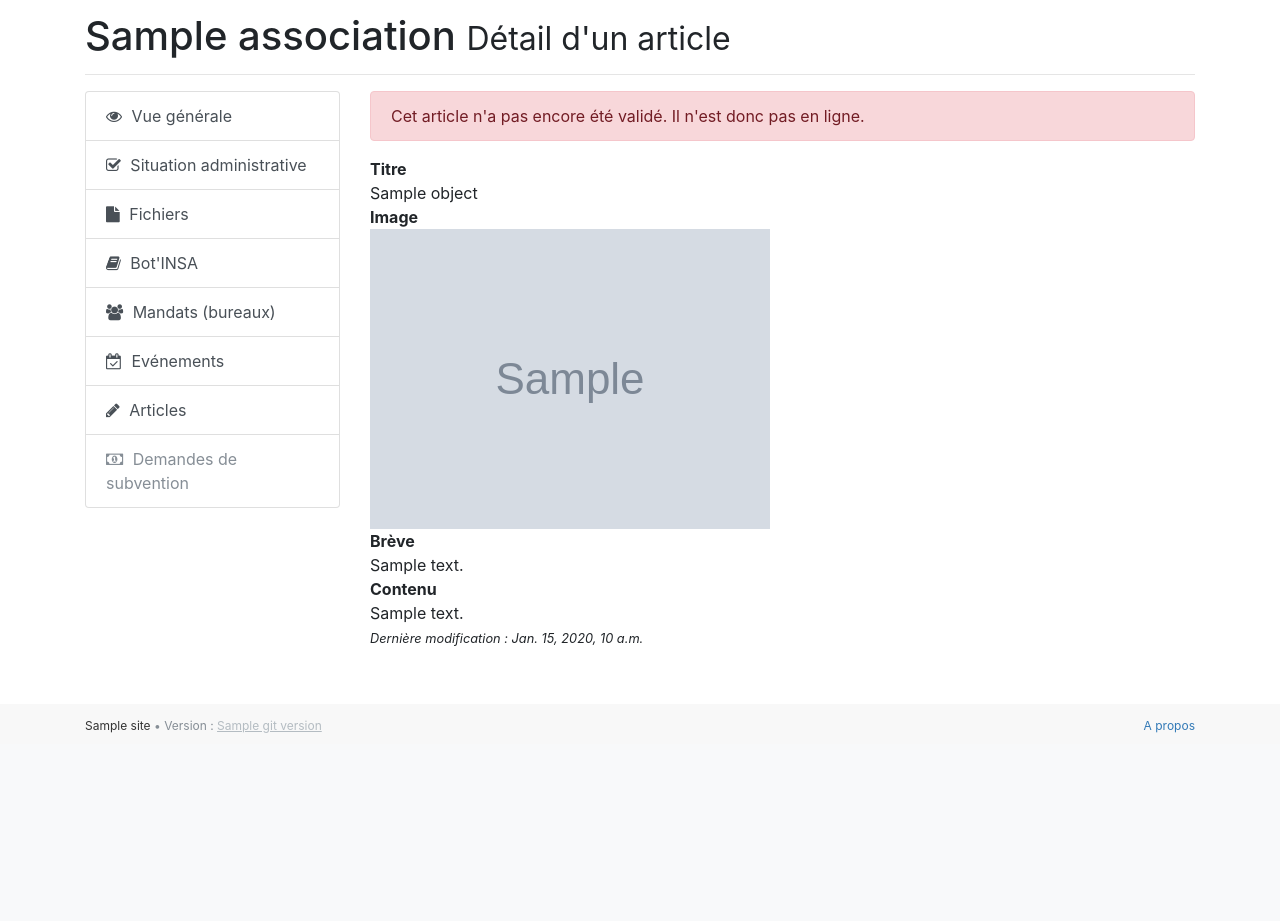
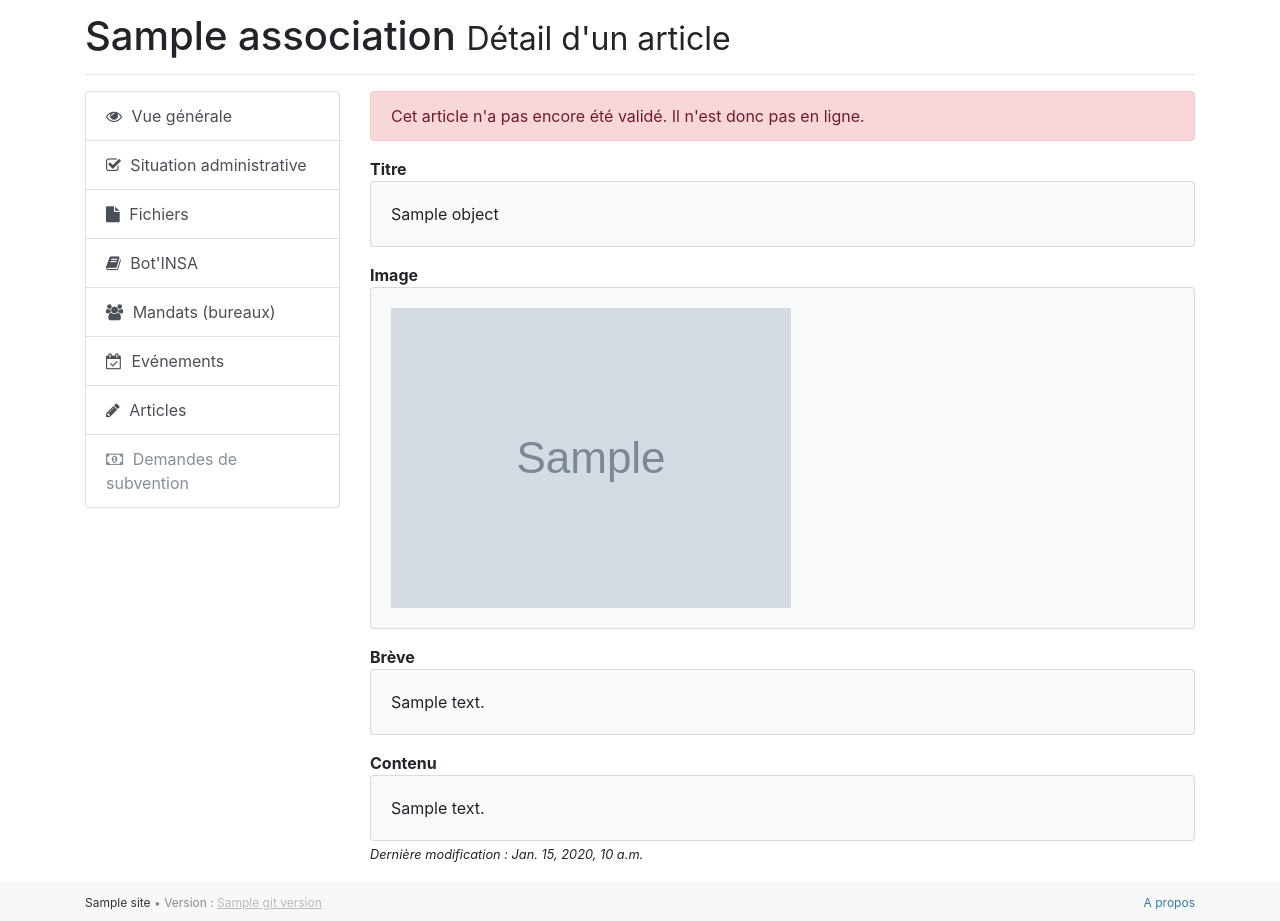
Before and after one commit to BdEINSALyon/portailva, a Django app: template templates/newsletter/article/detail.html in a window 1280 px wide. Shown: the part 56-977 px from the top of the page. Before the commit the page ends 789 px from the top, so only its background shows below. Run offline with Django 3.2, Linux system fonts and the light colour scheme; the template is opened without the code that fills it: most values are stand-ins (such as "Sample title", 1, 10 or a date in 2020); grey boxes marked "Sample" are stand-in pictures; some libraries are stand-ins or nearby versions.

Commit message:
Update for BS4 : article detail

```diff
--- a/templates/newsletter/article/detail.html
+++ b/templates/newsletter/article/detail.html
@@ -9,10 +9,12 @@
 
 {% block quick_actions %}
     {% if can_delete %}
-    <a href="{% url 'association-article-delete' association.id object.id %}" class="btn btn-danger"><i class="fa fa-trash"></i> Supprimer</a>
+        <a href="{% url 'association-article-delete' association.id object.id %}" class="btn btn-danger"><i
+                class="fa fa-trash"></i> Supprimer</a>
     {% endif %}
     {% if can_update %}
-    <a href="{% url 'association-article-update' association.id object.id %}" class="btn btn-primary"><i class="fa fa-pencil"></i> Mettre à jour</a>
+        <a href="{% url 'association-article-update' association.id object.id %}" class="btn btn-primary"><i
+                class="fa fa-pencil"></i> Mettre à jour</a>
     {% endif %}
 {% endblock %}
 
@@ -27,18 +29,45 @@
         </div>
     {% endif %}
 
+    <div class="row mb-3">
+        <div class="col-12">
             <b>Titre</b>
-  <div class="well well-sm">{{ object.title }}</div>
+            <div class="card bg-light">
+                <div class="card-body">{{ object.title }}</div>
+            </div>
+        </div>
+    </div>
 
     {% if object.featured_image %}
+        <div class="row mb-3">
+            <div class="col-12">
                 <b>Image</b>
-  <div class="well well-sm"><img src="{% get_media_prefix %}{{ object.featured_image }}"></div>
+                <div class="card bg-light">
+                    <div class="card-body"><img src="{% get_media_prefix %}{{ object.featured_image }}"></div>
+                </div>
+            </div>
+        </div>
     {% endif %}
+
+    <div class="row mb-3">
+        <div class="col-12">
             <b>Brève</b>
-  <div class="well well-sm">{{ object.short_content|safe }}</div>
+            <div class="card bg-light">
+                <div class="card-body">{{ object.short_content|safe }}</div>
+            </div>
+        </div>
+    </div>
 
+    <div class="row">
+        <div class="col-12">
             <b>Contenu</b>
-  <div class="well well-sm">{{ object.content|safe }}</div>
+            <div class="card bg-light">
+                <div class="card-body">{{ object.content|safe }}</div>
+            </div>
+        </div>
+    </div>
 
-  <p><small><i>Dernière modification : {{ object.updated_at|date:'DATETIME_FORMAT' }}</i></small></p>
+    <p>
+        <small><i>Dernière modification : {{ object.updated_at|date:'DATETIME_FORMAT' }}</i></small>
+    </p>
 {% endblock %}
```
Lines whose indentation alone changed are shown as unchanged.
